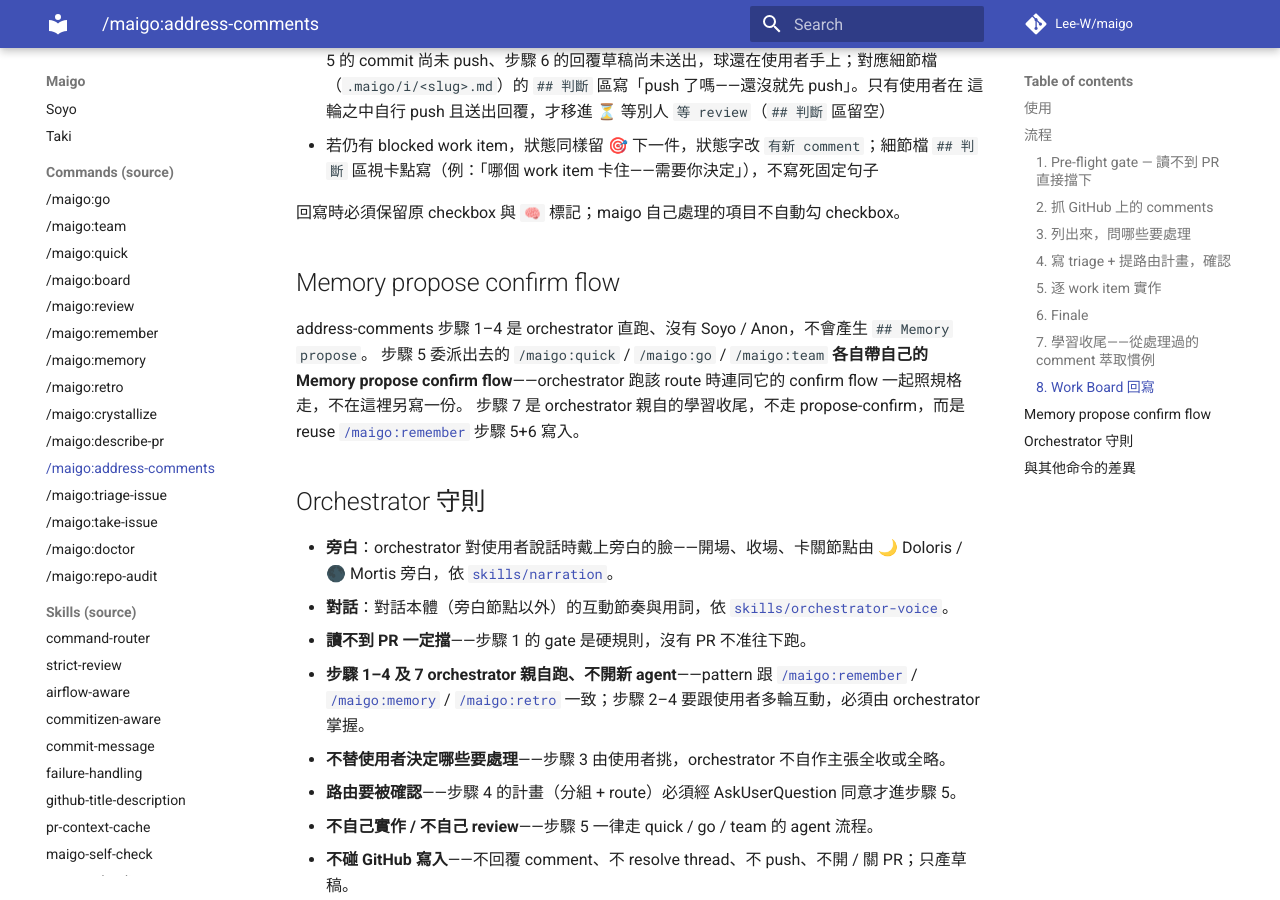
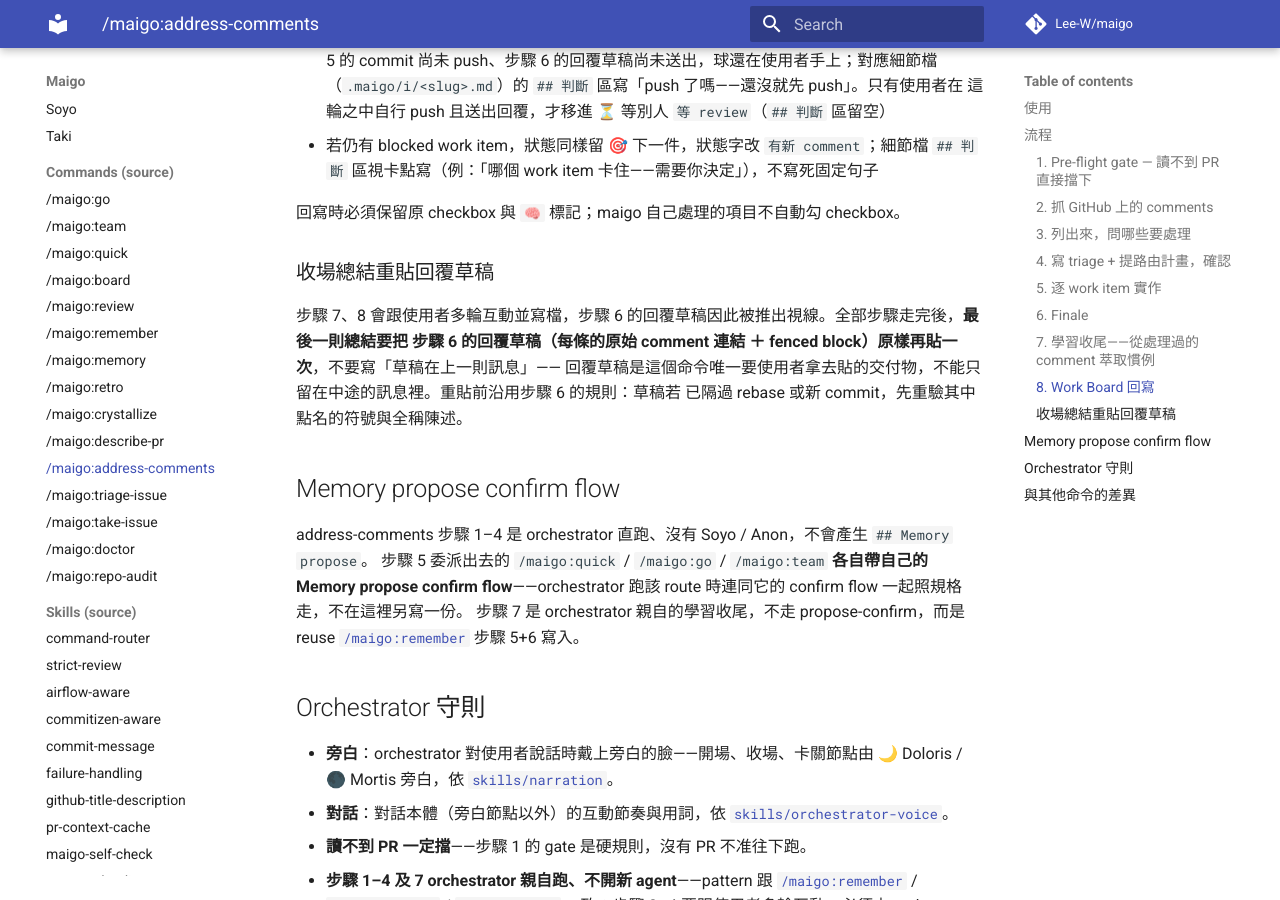
Before and after one commit to Lee-W/maigo, an MkDocs documentation site: the page built from docs/commands/address-comments.md, in a window 1280 px wide and 900 px high, scrolled down 8942 px. Built offline with MkDocs 1.6.1 and Material for MkDocs 9.7.7, drawn with Linux system fonts in a browser that asks for light colours; comment, search, counter and statistics services are not loaded.

Commit message:
docs(address-comments): re-paste reply drafts in the closing summary
Reply drafts from step 6 get pushed out of view by steps 7 and 8, so the final message repeats them in full.

```diff
--- a/commands/address-comments.md
+++ b/commands/address-comments.md
@@ -255,6 +255,13 @@
 
 回寫時必須保留原 checkbox 與 `🧠` 標記；maigo 自己處理的項目不自動勾 checkbox。
 
+### 收場總結重貼回覆草稿
+
+步驟 7、8 會跟使用者多輪互動並寫檔，步驟 6 的回覆草稿因此被推出視線。全部步驟走完後，**最後一則總結要把
+步驟 6 的回覆草稿（每條的原始 comment 連結 ＋ fenced block）原樣再貼一次**，不要寫「草稿在上一則訊息」——
+回覆草稿是這個命令唯一要使用者拿去貼的交付物，不能只留在中途的訊息裡。重貼前沿用步驟 6 的規則：草稿若
+已隔過 rebase 或新 commit，先重驗其中點名的符號與全稱陳述。
+
 ## Memory propose confirm flow
 
 address-comments 步驟 1–4 是 orchestrator 直跑、沒有 Soyo / Anon，不會產生 `## Memory propose`。
```
